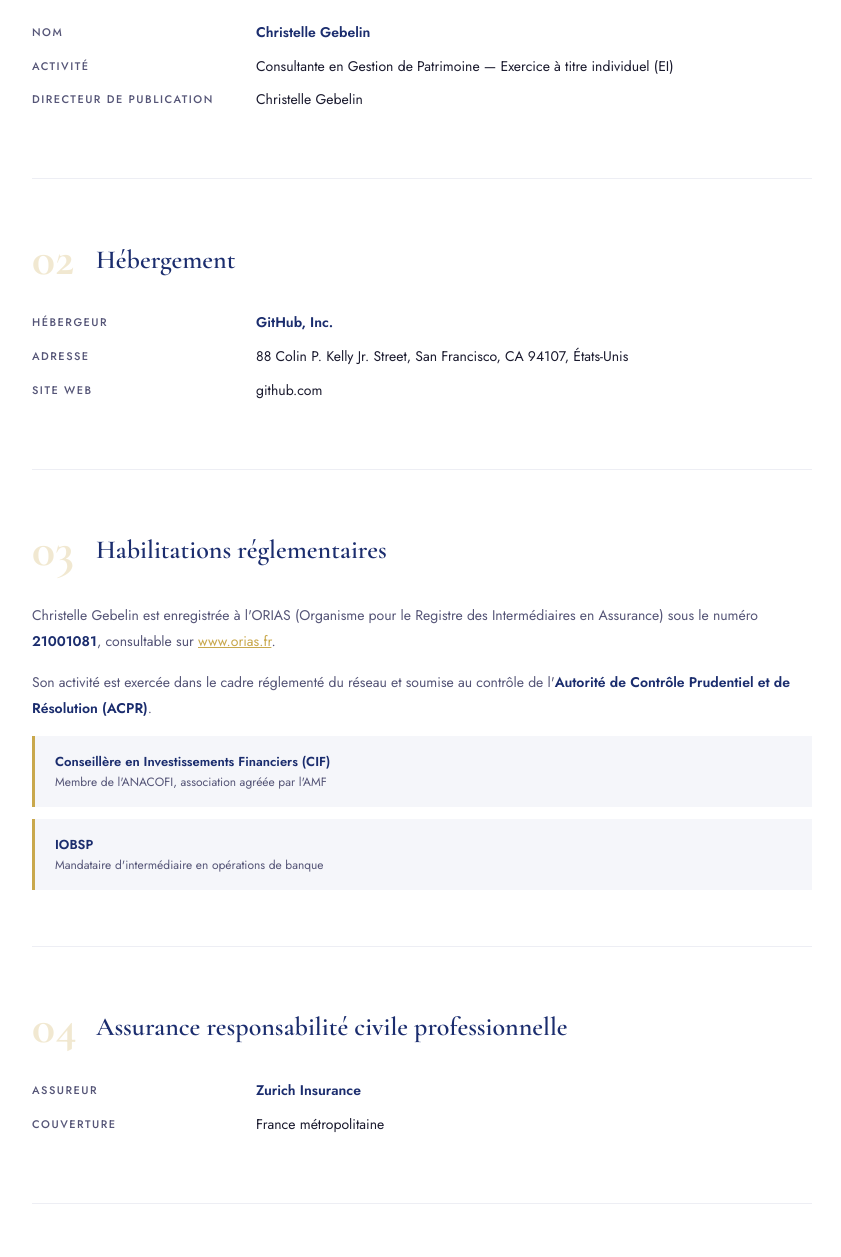
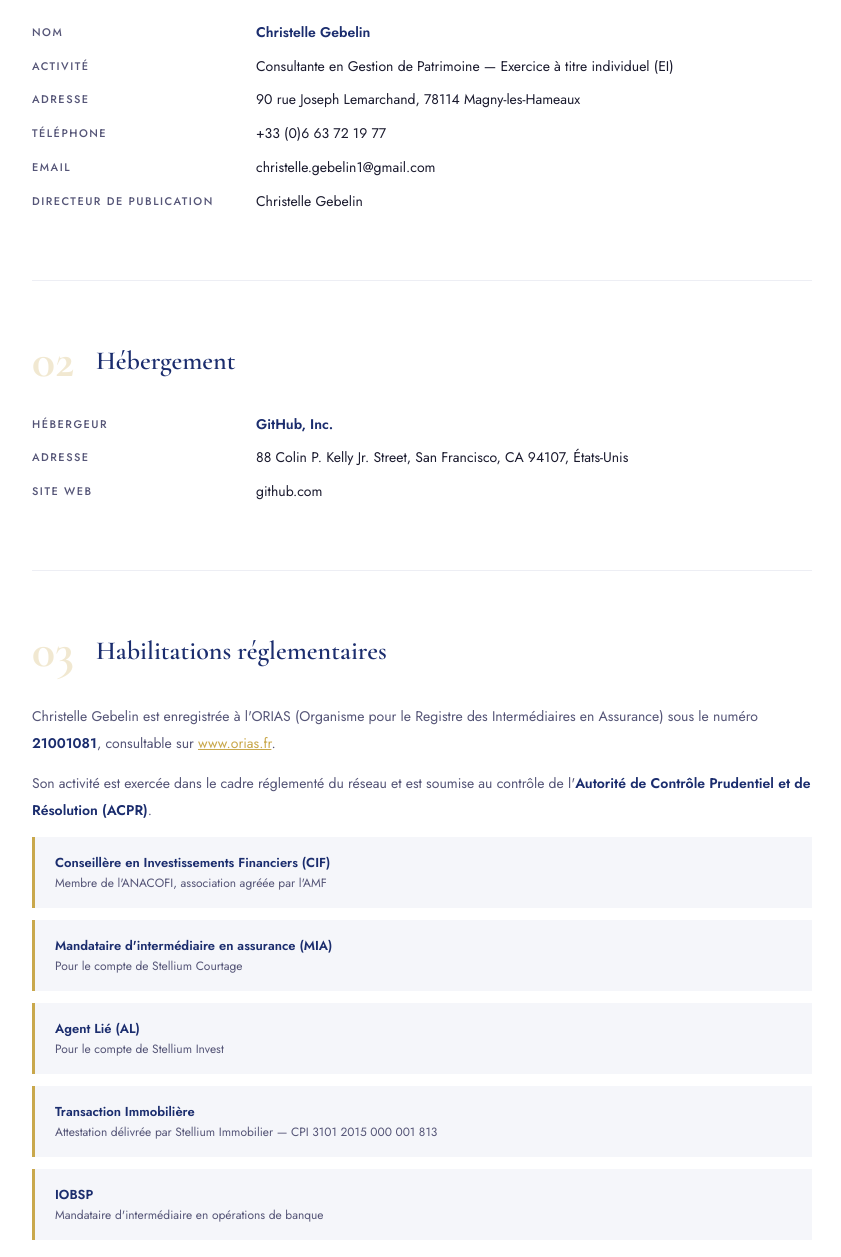
Before and after one commit to gameover324000/cge-conseil, a plain HTML site: page mentions.html in a window 1280 px wide. Shown: the part 595-1852 px from the top of the page, without its empty margins (218-1059 px from the left). Drawn offline with nearby package versions, Linux system fonts and the light colour scheme; a script that the page names is missing.

Commit message:
Enhance mentions.html with SEO and contact info
Added meta tags for SEO and updated contact details.

```diff
--- a/mentions.html
+++ b/mentions.html
@@ -1,7 +1,14 @@
 <!DOCTYPE html>
 <html lang="fr"><head><meta charset="UTF-8">
 <meta name="viewport" content="width=device-width, initial-scale=1.0">
-<title>Mentions légales — CGE Conseil</title>
+<title>Mentions légales — CGE Conseil | Christelle Gebelin</title>
+<meta name="description" content="Mentions légales du site CGE Conseil — Christelle Gebelin, conseillère en gestion de patrimoine indépendante.">
+<meta name="robots" content="index, follow">
+<link rel="canonical" href="https://cgeconseilpatrimoine.com/mentions.html">
+<meta property="og:title" content="Mentions légales — CGE Conseil | Christelle Gebelin">
+<meta property="og:type" content="website">
+<meta property="og:url" content="https://cgeconseilpatrimoine.com/mentions.html">
+<meta property="og:locale" content="fr_FR">
 <link href="https://fonts.googleapis.com/css2?family=Cormorant+Garamond:wght@400;500;600;700&family=Jost:wght@300;400;500;600&display=swap" rel="stylesheet">
 <link rel="stylesheet" href="style.css">
 <style>
@@ -158,7 +165,7 @@
 </head><body>
 
 <nav>
-  <div class="nav-logo"><a href="index.html"><img src="images/logo(christelle).png" alt="CGE Conseil"></a></div>
+  <div class="nav-logo"><a href="index.html"><img src="images/logo(sebastien).png" alt="CGE Conseil"></a></div>
   <ul class="nav-links">
     <li><a href="index.html" id="nav-apropos">Accueil</a></li>
     <li><a href="solutions.html" id="nav-solutions">Mes solutions</a></li>
@@ -189,6 +196,18 @@
     <div class="mentions-ligne">
       <span class="mentions-ligne-cle">Activité</span>
       <span class="mentions-ligne-val">Consultante en Gestion de Patrimoine — Exercice à titre individuel (EI)</span>
+    </div>
+    <div class="mentions-ligne">
+      <span class="mentions-ligne-cle">Adresse</span>
+      <span class="mentions-ligne-val">90 rue Joseph Lemarchand, 78114 Magny-les-Hameaux</span>
+    </div>
+    <div class="mentions-ligne">
+      <span class="mentions-ligne-cle">Téléphone</span>
+      <span class="mentions-ligne-val">+33 (0)6 63 72 19 77</span>
+    </div>
+    <div class="mentions-ligne">
+      <span class="mentions-ligne-cle">Email</span>
+      <span class="mentions-ligne-val">christelle.gebelin1@gmail.com</span>
     </div>
     <div class="mentions-ligne">
       <span class="mentions-ligne-cle">Directeur de publication</span>
@@ -223,12 +242,30 @@
       <div class="mentions-bloc-label">Habilitations réglementaires</div>
     </div>
     <p class="mentions-texte">Christelle Gebelin est enregistrée à l'ORIAS (Organisme pour le Registre des Intermédiaires en Assurance) sous le numéro <span class="mentions-accent">21001081</span>, consultable sur <a href="https://www.orias.fr" target="_blank" style="color:var(--or);">www.orias.fr</a>.</p>
-    <p class="mentions-texte">Son activité est exercée dans le cadre réglementé du réseau et soumise au contrôle de l'<span class="mentions-accent">Autorité de Contrôle Prudentiel et de Résolution (ACPR)</span>.</p>
+    <p class="mentions-texte">Son activité est exercée dans le cadre réglementé du réseau et est soumise au contrôle de l'<span class="mentions-accent">Autorité de Contrôle Prudentiel et de Résolution (ACPR)</span>.</p>
     <div class="mentions-tag-list">
       <div class="mentions-tag-item">
         <div>
           <div class="mentions-tag-item-titre">Conseillère en Investissements Financiers (CIF)</div>
           <div class="mentions-tag-item-desc">Membre de l'ANACOFI, association agréée par l'AMF</div>
+        </div>
+      </div>
+      <div class="mentions-tag-item">
+        <div>
+          <div class="mentions-tag-item-titre">Mandataire d'intermédiaire en assurance (MIA)</div>
+          <div class="mentions-tag-item-desc">Pour le compte de Stellium Courtage</div>
+        </div>
+      </div>
+      <div class="mentions-tag-item">
+        <div>
+          <div class="mentions-tag-item-titre">Agent Lié (AL)</div>
+          <div class="mentions-tag-item-desc">Pour le compte de Stellium Invest</div>
+        </div>
+      </div>
+      <div class="mentions-tag-item">
+        <div>
+          <div class="mentions-tag-item-titre">Transaction Immobilière</div>
+          <div class="mentions-tag-item-desc">Attestation délivrée par Stellium Immobilier — CPI 3101 2015 000 001 813</div>
         </div>
       </div>
       <div class="mentions-tag-item">
@@ -295,12 +332,14 @@
     <p class="mentions-texte">Ce site peut contenir des liens vers des sites tiers. Christelle Gebelin n'exerce aucun contrôle sur ces sites et décline toute responsabilité quant à leur contenu.</p>
   </div>
 
+  <div class="mentions-update">Dernière mise à jour : 2026</div>
+
 </div>
 
 <footer>
   <div class="footer-grid">
     <div class="footer-col">
-      <div class="footer-logo"><a href="index.html"><img src="images/logo(christelle).png" alt="CGE Conseil"></a></div>
+      <div class="footer-logo"><a href="index.html"><img src="images/logo(sebastien).png" alt="CGE Conseil"></a></div>
       <p>Christelle Gebelin<br>Consultante en Gestion de Patrimoine</p>
       <div class="footer-socials">
         <a href="#" target="_blank" class="footer-social-btn" title="WhatsApp">
```
